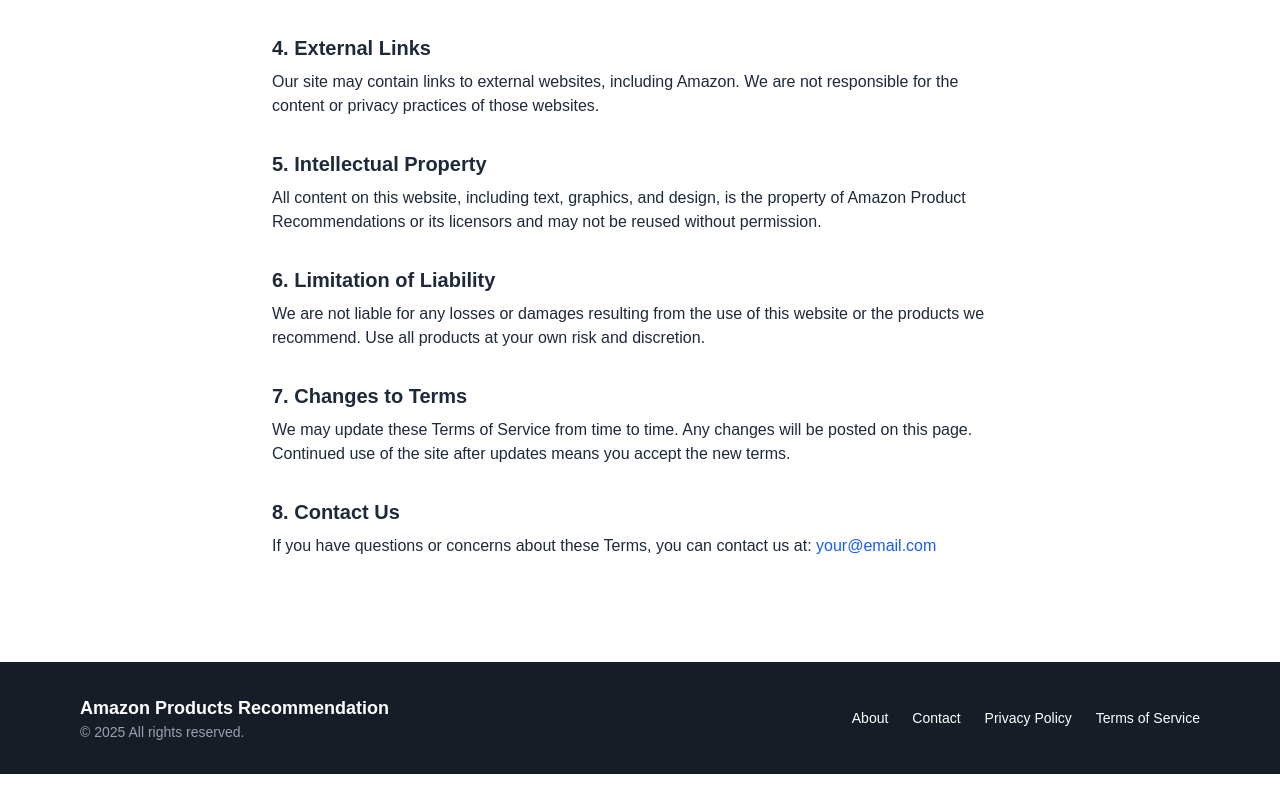
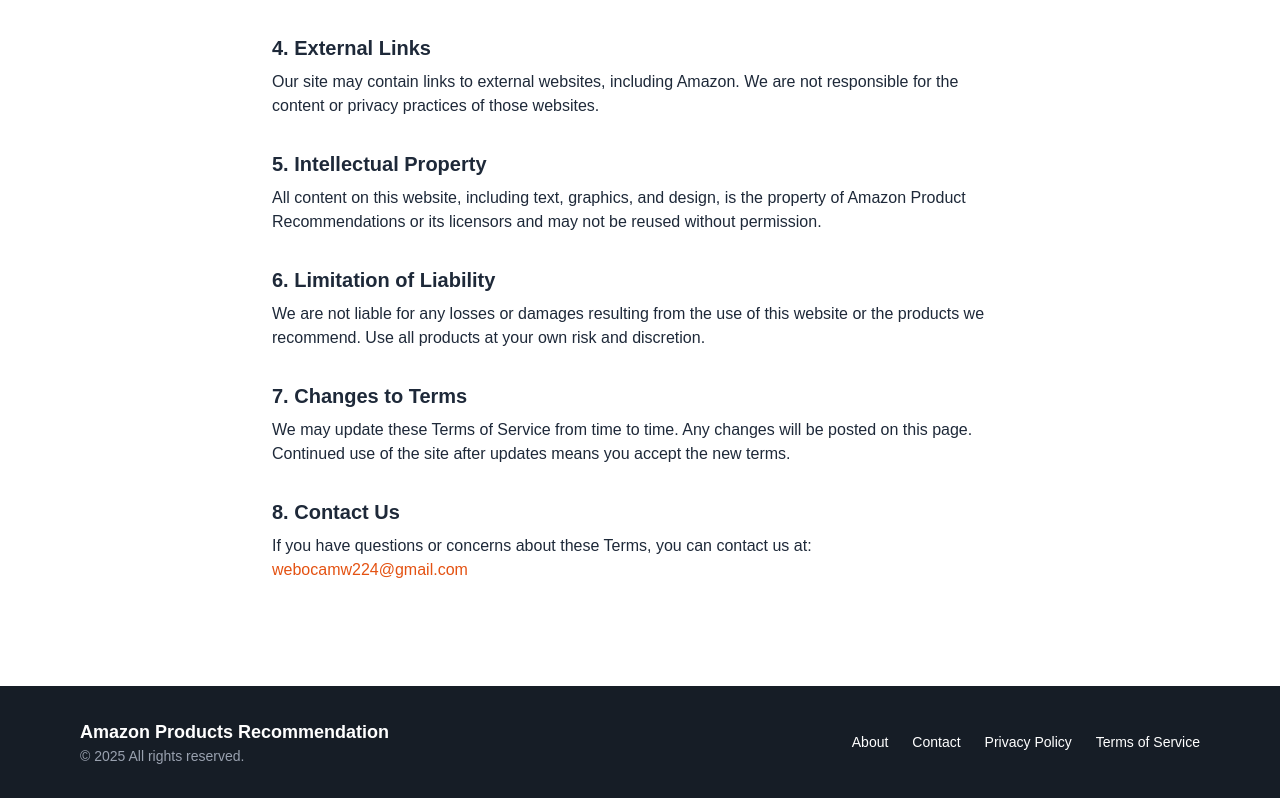
Before and after one commit to Ahmed0Idriss0dev/amazon, a Next.js app: page /terms-of-service in a window 1280 px wide. Shown: the part 600-1398 px from the top of the page. Before the commit the page ends 1374 px from the top, so only its background shows below. Built offline with nearby package versions, Linux system fonts and the light colour scheme.

Commit message:
push chages 1

```diff
--- a/app/terms-of-service/page.tsx
+++ b/app/terms-of-service/page.tsx
@@ -50,8 +50,8 @@
       <h2 className="text-xl font-semibold mt-8 mb-2">8. Contact Us</h2>
       <p>
         If you have questions or concerns about these Terms, you can contact us at:{' '}
-        <a href="mailto:your@email.com" className="text-blue-600 hover:underline">
-          your@email.com
+        <a href="mailto:webocamw224@gmail.com" className="text-amazon-600 hover:underline">
+          webocamw224@gmail.com
         </a>
       </p>
     </main>
```
